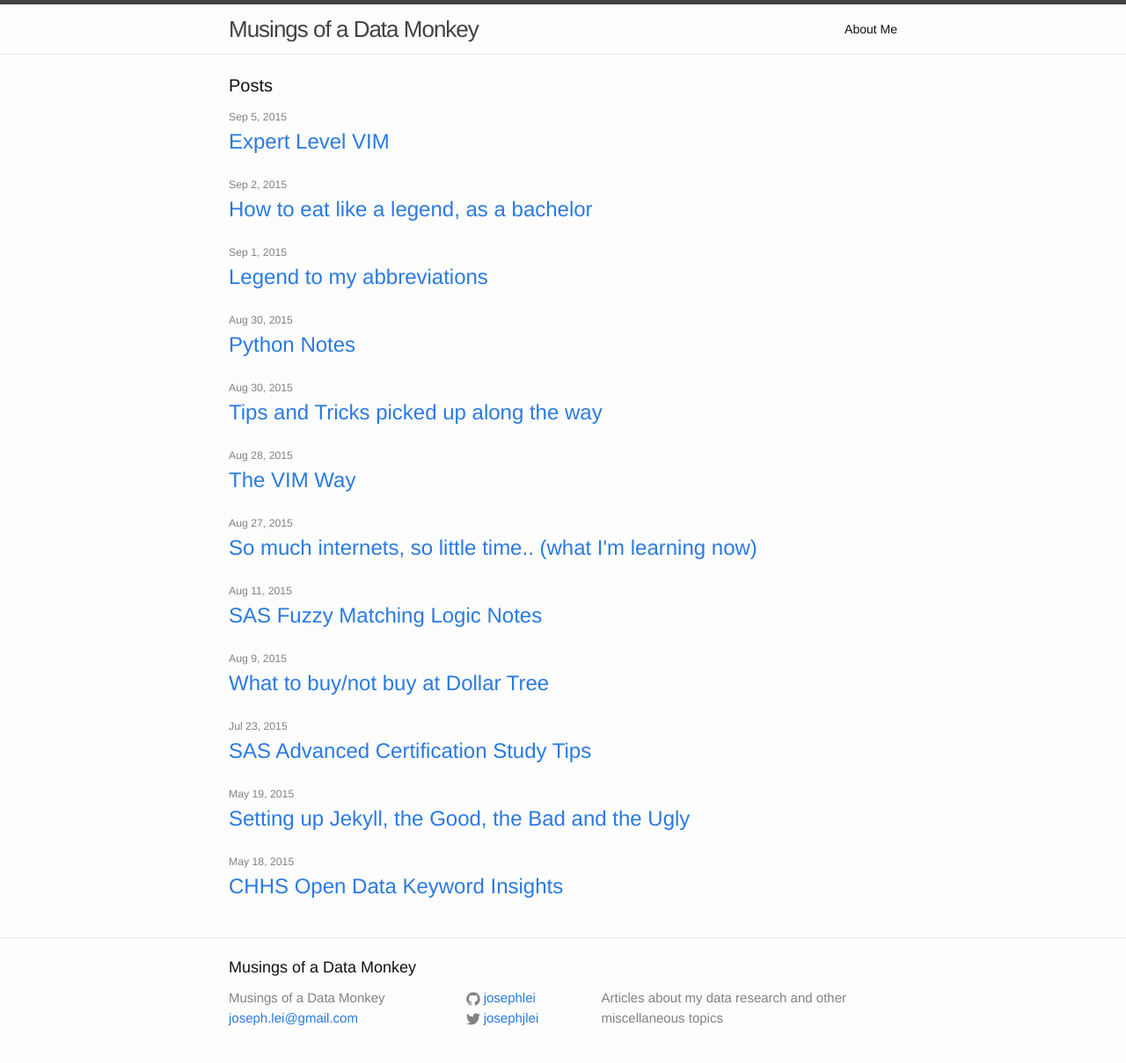
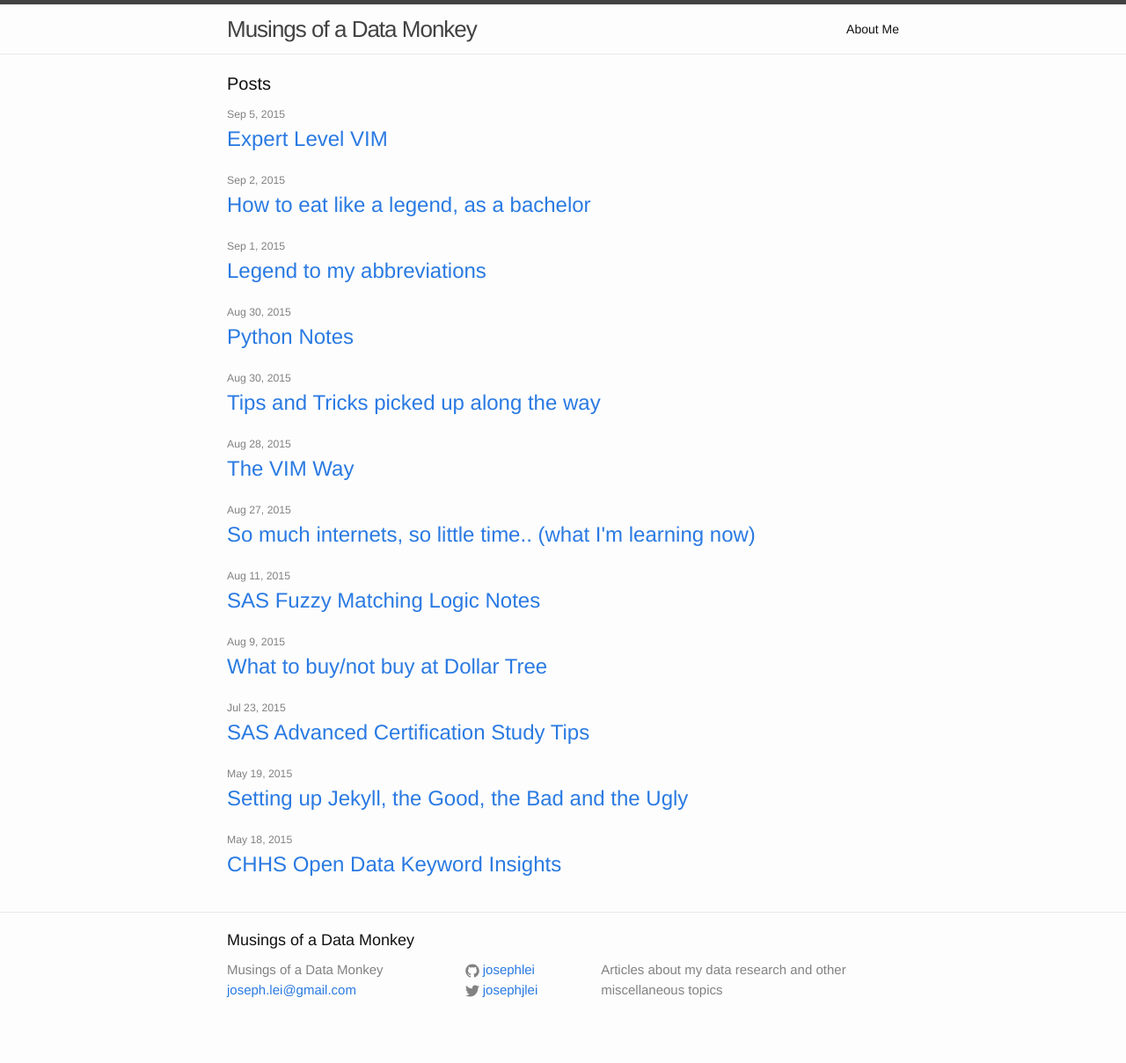
Before and after one commit to josephlei/jjl-website, a Jekyll site: the page built from index.html, in a window 1280 px wide. Shown: the whole page at 88% size. Built offline with Jekyll 4.4.1, drawn with Linux system fonts in a browser that asks for light colours; after the commit the page ends 1173 px from its top, so only the background shows below that.

Commit message:
direct shell update

```diff
--- a/css/main.scss
+++ b/css/main.scss
@@ -2,8 +2,6 @@
 # Only the main Sass file needs front matter (the dashes are enough)
 ---
 @charset "utf-8";
-
-
 
 // Our variables
 $base-font-family: Helvetica, Arial, sans-serif;
@@ -11,7 +9,7 @@ $base-font-size:   14px;
 $small-font-size:  $base-font-size * 0.875;
 $base-line-height: 1.5;
 
-$spacing-unit:     20px;
+$spacing-unit:     18px;
 
 $text-color:       #111;
 $background-color: #fdfdfd;
@@ -27,8 +25,6 @@ $content-width:    800px;
 $on-palm:          600px;
 $on-laptop:        800px;
 
-
-
 // Using media queries with like this:
 // @include media-query($on-palm) {
 //     .wrapper {
@@ -42,8 +38,6 @@ $on-laptop:        800px;
     }
 }
 
-
-
 // Import partials from `sass_dir` (defaults to `_sass`)
 @import
         "base",
```
